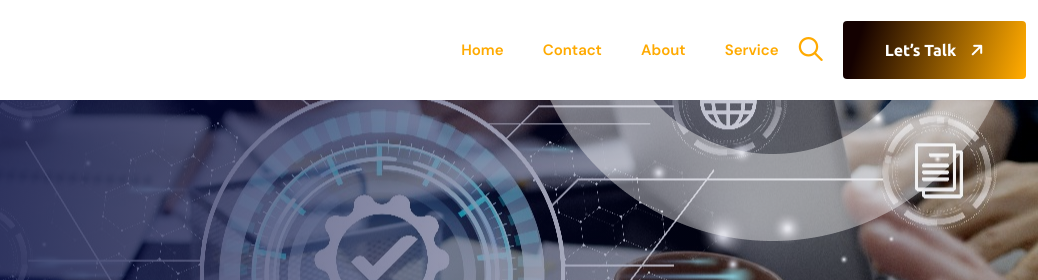
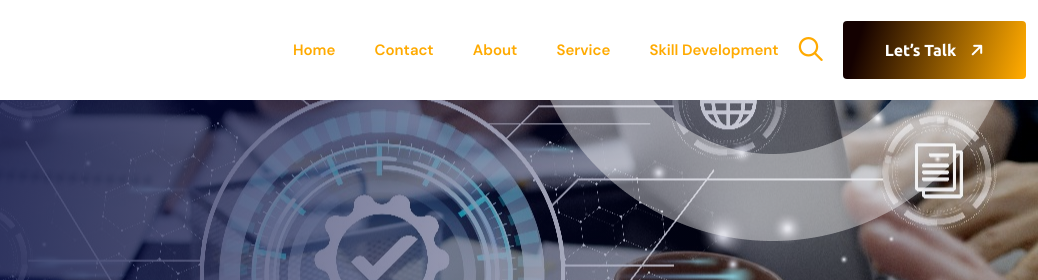
Before and after one commit to ushniktlp/ushnikmain, a plain HTML site: page service/staffing/index.html in a window 1280 px wide. Shown: the top 280 px of the page, 242-1280 px from the left. Drawn offline with Linux system fonts and the light colour scheme; files whose address does not match are found by name.

Commit message:
skill-developemnt in header

```diff
--- a/service/staffing/index.html
+++ b/service/staffing/index.html
@@ -164,7 +164,11 @@
                                         <li class="has-dropdown"> <a href="../../contact/"> Contact </a> </li>
                                         <li> <a href="../../about/"> About </a> </li>
                                         <li> <a href="../../service/"> Service </a> </li>
-                                        <!-- <li> <a href="../../team/"> Team </a> </li> -->
+                                         <li>
+                                                <a href="https://ushnik.in/" target="_blank">
+                                                    Skill development
+                                                </a>
+                                            </li>
                                     </ul>
                                 </nav>
                             </div>
```
Also changed, not shown: about/index.html (+4 -5 lines), contact/index.html (+4 -4 lines), index.html (+4 -4 lines), jobs/index.html (+4 -4 lines), privacy-policy/index.html (+4 -4 lines), service/ai-ml/index.html (+5 -5 lines), service/business/index.html (+5 -5 lines), service/cybersecurity/index.html (+5 -5 lines), service/digital-marketing/index.html (+5 -5 lines), service/index.html (+4 -4 lines), service/web-development/index.html (+4 -4 lines).
